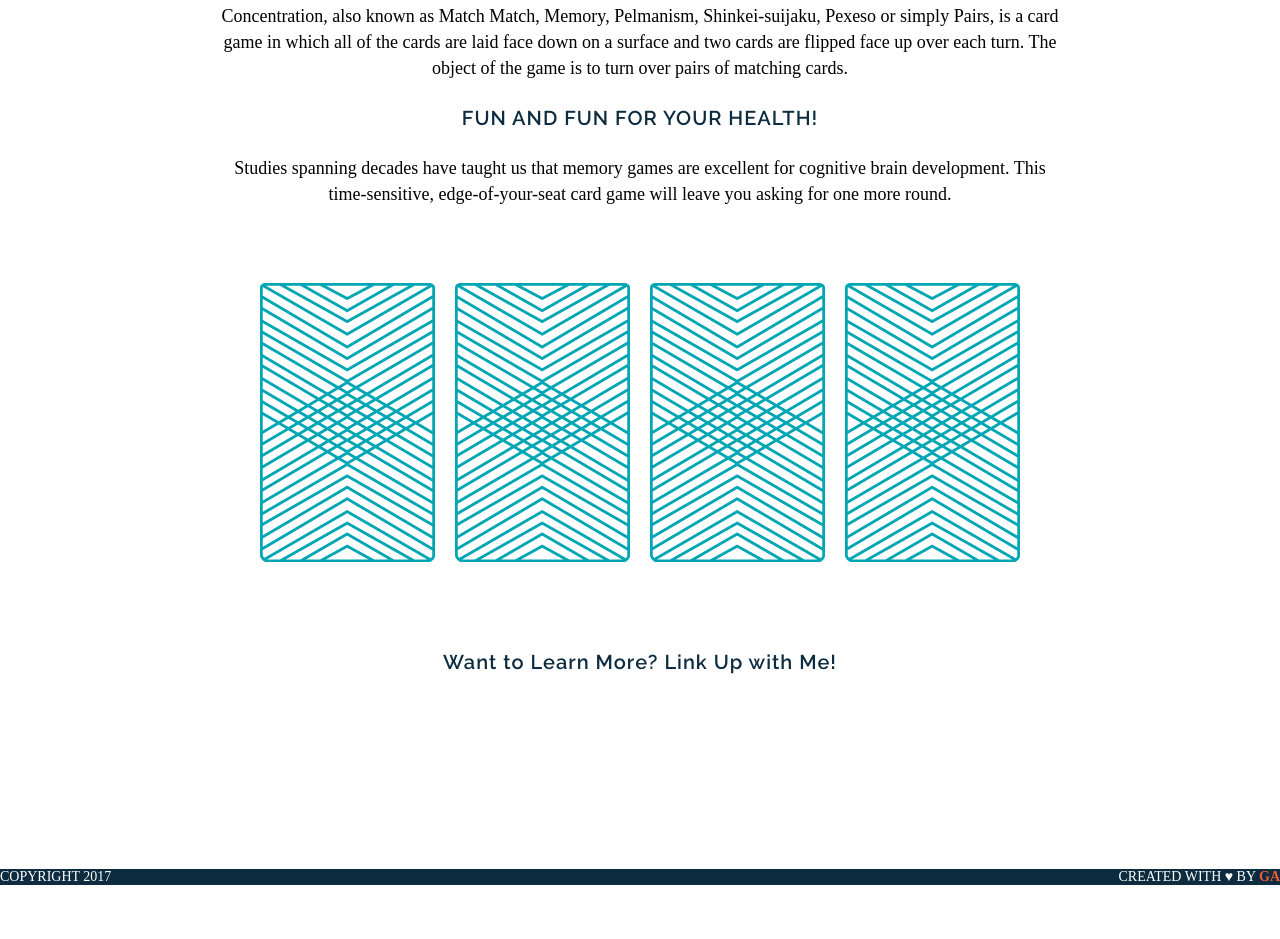
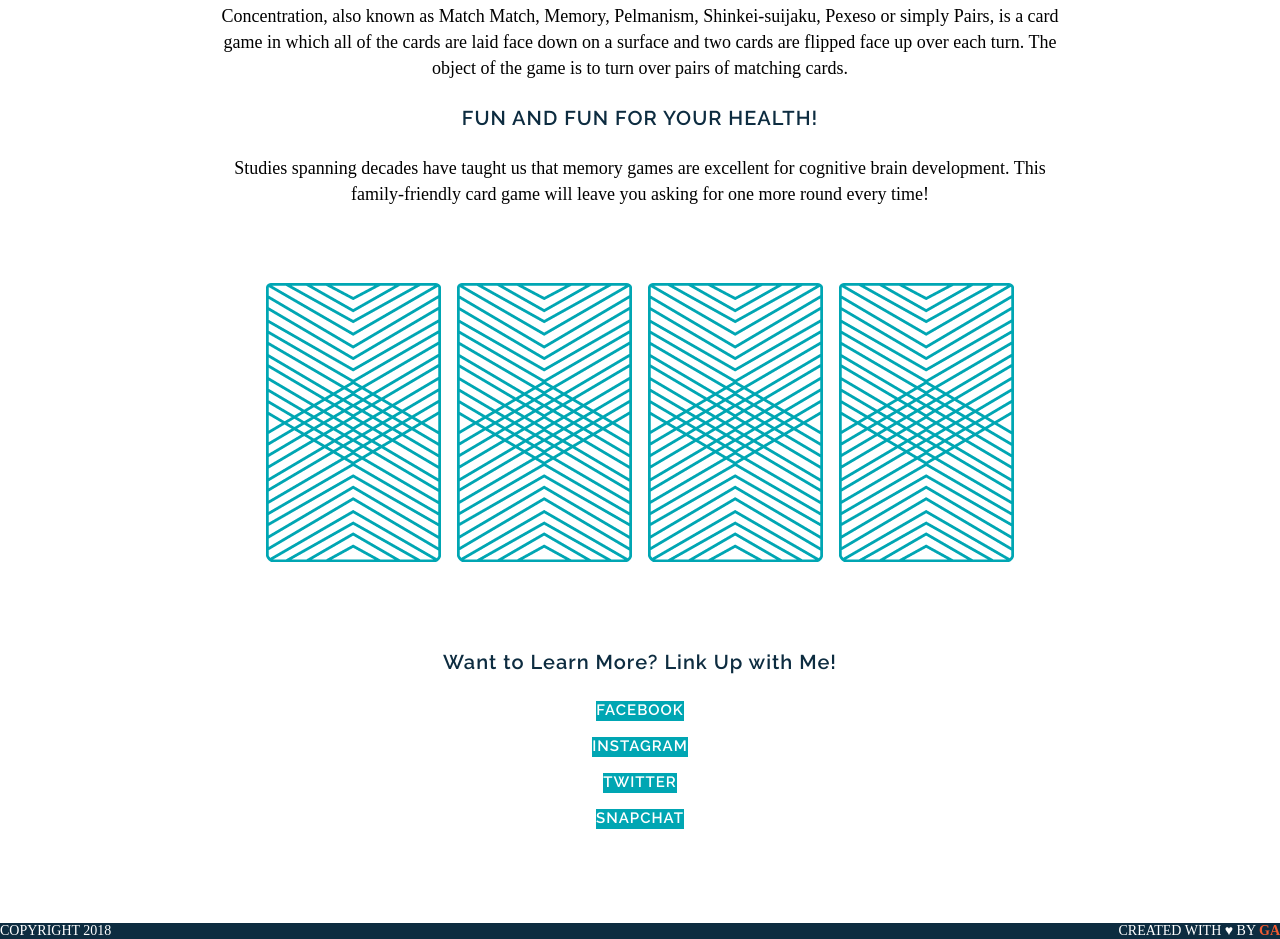
Before and after one commit to LilibetMak/wdi-fundamentals-memorygame, a plain HTML site: page memory_game/index.html in a window 1280 px wide. Shown: the part 337-1276 px from the top of the page. Before the commit the page ends 1222 px from the top, so only its background shows below. Drawn offline with Linux system fonts and the light colour scheme; a web font is replaced by a local one.

Commit message:
created game logic

```diff
--- a/memory_game/css/style.css
+++ b/memory_game/css/style.css
@@ -18,7 +18,7 @@ text-transform: uppercase;
 }
 
 .social{
-	color: yellow;
+	color: black;
 }
 
 a {
@@ -31,6 +31,7 @@ text-decoration: none;
 margin: 0px 20px;
 border-bottom: 2px solid transparent;
 text-transform: uppercase;
+background-color: #00A6B3;
 }
 
 a:hover {
--- a/memory_game/index.html
+++ b/memory_game/index.html
@@ -16,23 +16,20 @@
        <p>Concentration, also known as Match Match, Memory, Pelmanism, Shinkei-suijaku, Pexeso or simply Pairs, is a card game in which all of the cards are laid face down on a surface and two cards are flipped face up over each turn. The object of the game is to turn over pairs of matching cards.</p>
 
      <h3>Fun and Fun for your Health!</h3>
-      <p>Studies spanning decades have taught us that memory games are excellent for cognitive brain development. This time-sensitive, edge-of-your-seat card game will leave you asking for one more round.</p><br>
-  <div>
-    <img src="images/back.png" alt="Queen of Diamonds">
-    <img src="images/back.png" alt="Queen of Hearts">
-    <img src="images/back.png" alt="King of Diamonds">
-    <img src="images/back.png" alt="King of Hearts">
-  </div>
+      <p>Studies spanning decades have taught us that memory games are excellent for cognitive brain development. This family-friendly card game will leave you asking for one more round every time!</p><br>
+
+  <div id="game-board" class="board clearfix"></div>
+
   <br>
     <h4>Want to Learn More? Link Up with Me!</h4>
-      <div class="social"><a href="#">Facebook</a><br>
-      <a href="#">Instagram</a><br>
-      <a href="#">Twitter</a><br>
+      <div class="social"><a href="#">Facebook</a><br><br>
+      <a href="#">Instagram</a><br><br>
+      <a href="#">Twitter</a><br><br>
       <a href="#">Snapchat</a><br><br><br>
       </div>
       </main>
 
-    <footer><div class="clearfix"><div class="copyright">Copyright 2017</div>
+    <footer><div class="clearfix"><div class="copyright">Copyright 2018</div>
         <div class="message">Created with &hearts; by <span class="name">GA</span></div></div>
     </footer>
   <script src="js/main.js"></script>
--- a/memory_game/js/main.js
+++ b/memory_game/js/main.js
@@ -26,27 +26,44 @@ var cardsInPlay = [];
 var checkForMatch = function () {
   if (cardsInPlay[0] === cardsInPlay[1]) {
     console.log("You found a match!");
+    alert("You found a match!");
   } else {
     console.log("Sorry, try again.");
+    alert("Sorry, try again.");
 
   }
 };
 
-var flipCard = function (cardId) {
+var flipCard = function () {
 
-  console.log("User flipped " + cards[cardId].card);
+  cardId = this.getAttribute('data-id');
+
+  console.log(cardId);
 
   cardsInPlay.push(cards[cardId].card);
 
-  console.log(cards[cardId].cardImage);
-
-  console.log(cards[cardId].suit);
+  this.setAttribute('src', cards[cardId].cardImage);
 
   if (cardsInPlay.length === 2) {
     checkForMatch();
+    cardsInPlay = [];
   }
 };
 
-flipCard(0);
+var createBoard = function () {
+  for (var i = 0; i < cards.length; i++) {
+    var cardElement = document.createElement('img');
 
-flipCard(2);
+    cardElement.setAttribute('src', 'images/back.png');
+
+    cardElement.setAttribute('data-id', i);
+
+    cardElement.addEventListener('click', flipCard);
+
+    document.getElementById('game-board').appendChild(cardElement);
+
+  }
+
+}
+
+createBoard();
```
